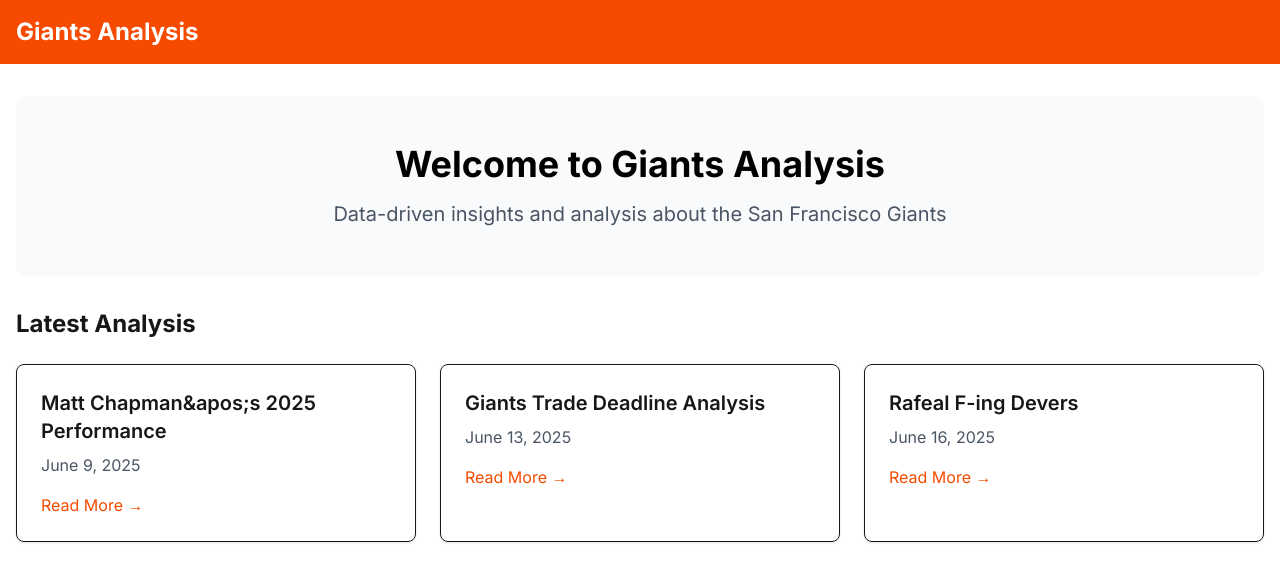
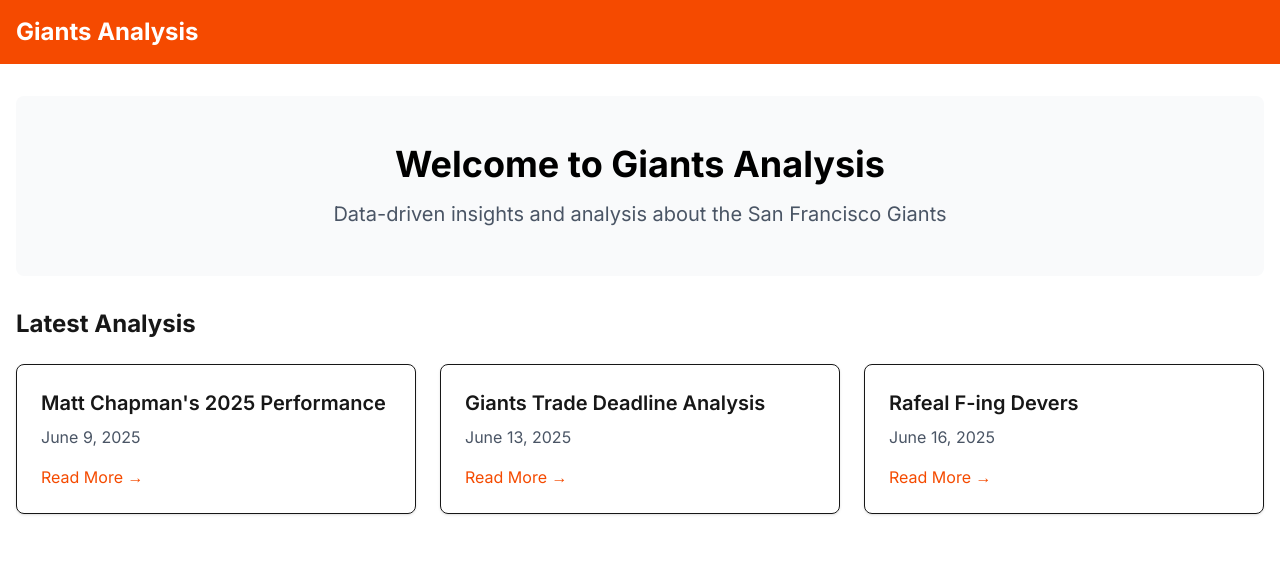
Before and after one commit to jsheinberg/giants-analysis.com, a Next.js app: page / in a window 1280 px wide. Shown: the top 582 px of the page. Built offline with nearby package versions, Linux system fonts and the light colour scheme.

Commit message:
chappy fixed

```diff
--- a/src/app/posts/postsData.tsx
+++ b/src/app/posts/postsData.tsx
@@ -10,7 +10,7 @@
 
 export const posts: { [key: string]: PostData } = {
   'sample-post': {
-    title: "Matt Chapman&apos;s 2025 Performance",
+    title: "Matt Chapman's 2025 Performance",
     date: "June 9, 2025",
     content: (
       <>
```
